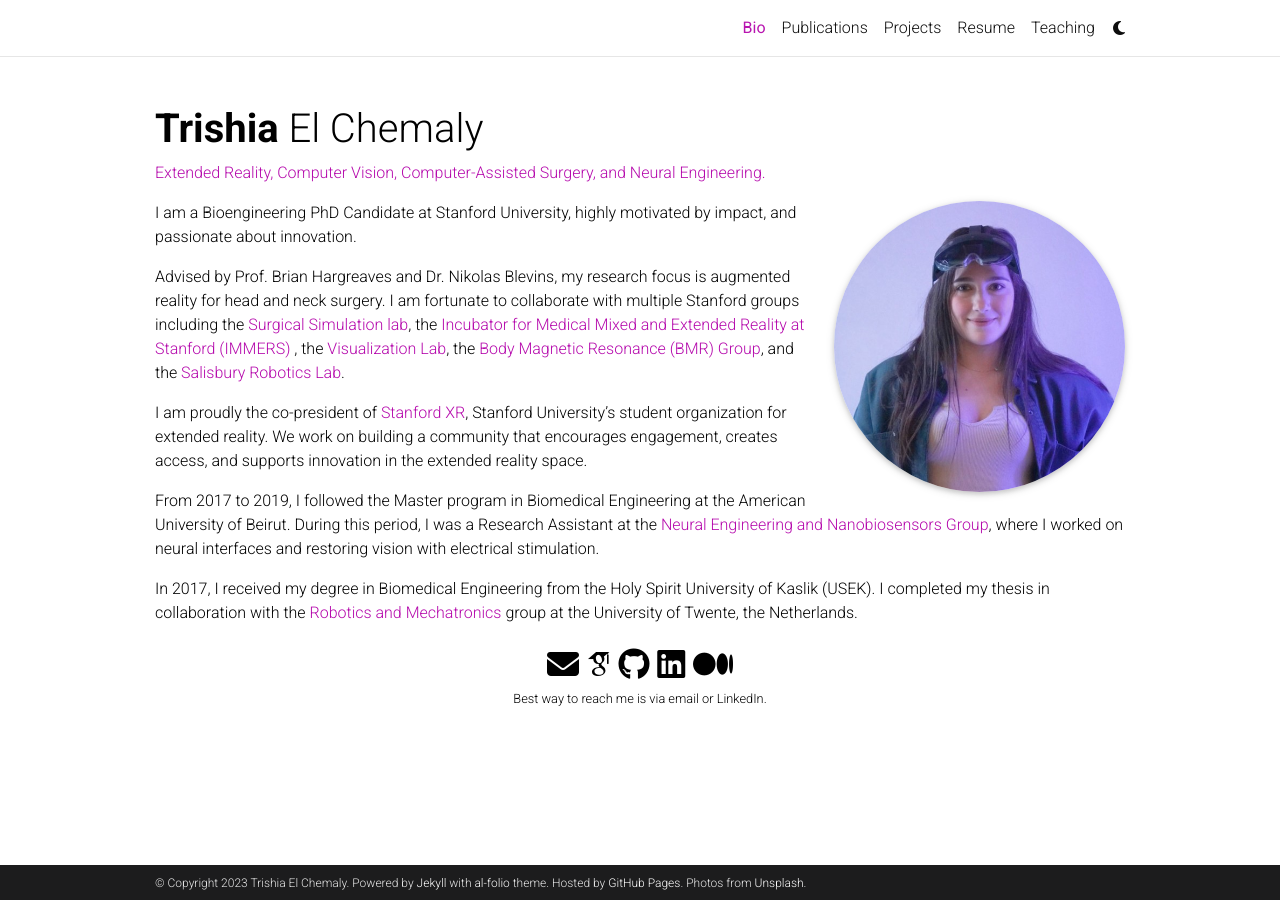
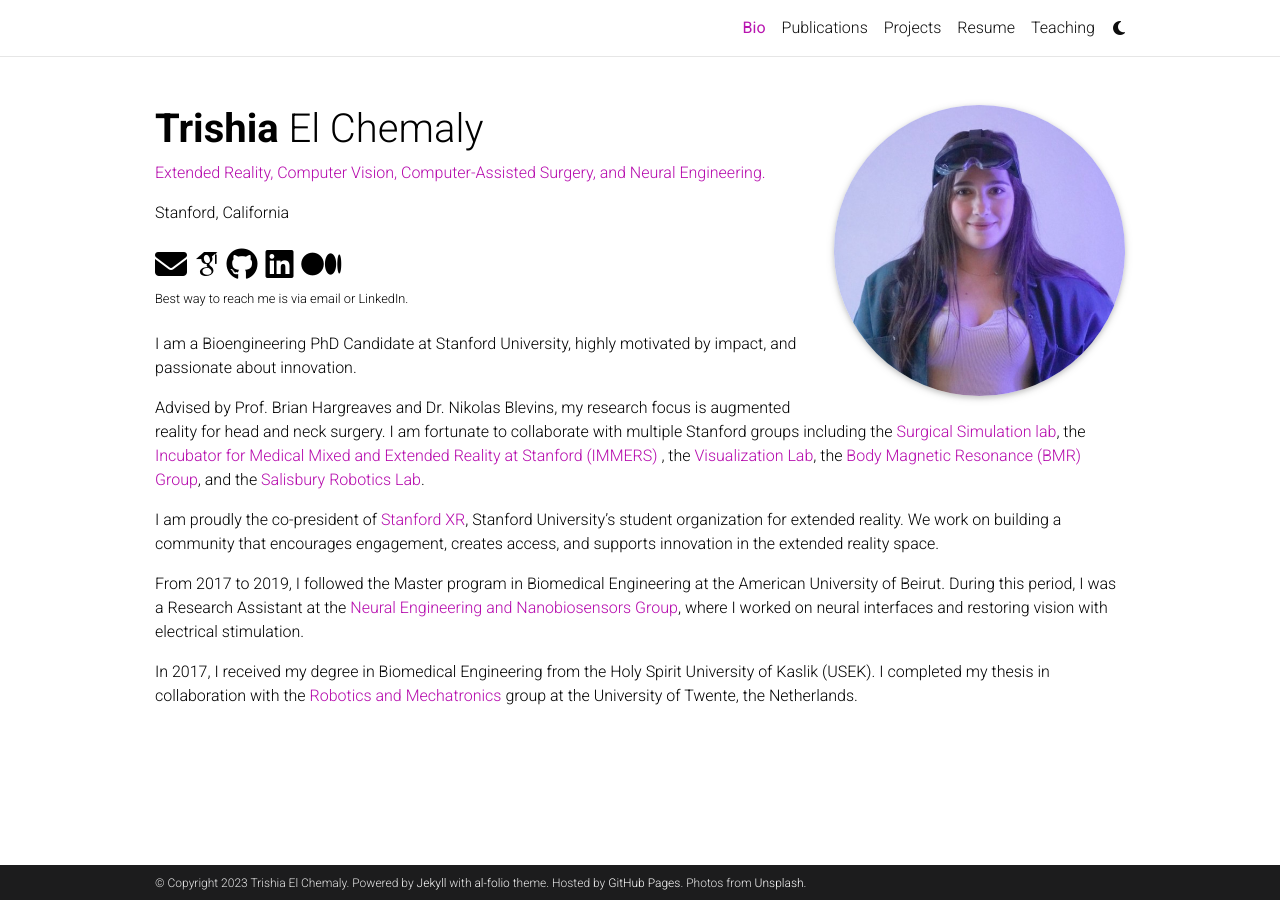
Before and after one commit to tchemaly/tchemaly.github.io, a Jekyll site: the page built from _pages/about.md, in a window 1280 px wide. Built offline with Jekyll 4.4.1, drawn with Linux system fonts in a browser that asks for light colours; full-size pictures stand in for the smaller copies a plugin makes; some web fonts are replaced; comment, search, counter and statistics services are not loaded; a style sheet for code colours, icons or effects is not loaded.

Commit message:
back to new format

```diff
--- a/_pages/about.md
+++ b/_pages/about.md
@@ -9,7 +9,7 @@ profile:
   image: Profile.jpg
   image_circular: true # crops the image to make it circular
   address: >
-
+    <p>Stanford, California</p>
   more_info:
 
 news: false  # includes a list of news items
--- a/_sass/_base.scss
+++ b/_sass/_base.scss
@@ -356,7 +356,7 @@ blockquote {
 // Social (bottom)
 
 .social {
-  text-align: center;
+  text-align: left;
 
   .contact-icons {
     font-size: 2rem;
```
Also changed, not shown: other parts of _pages/about.md (+1 -1 lines), assets/img/paper1.jpeg (added).
